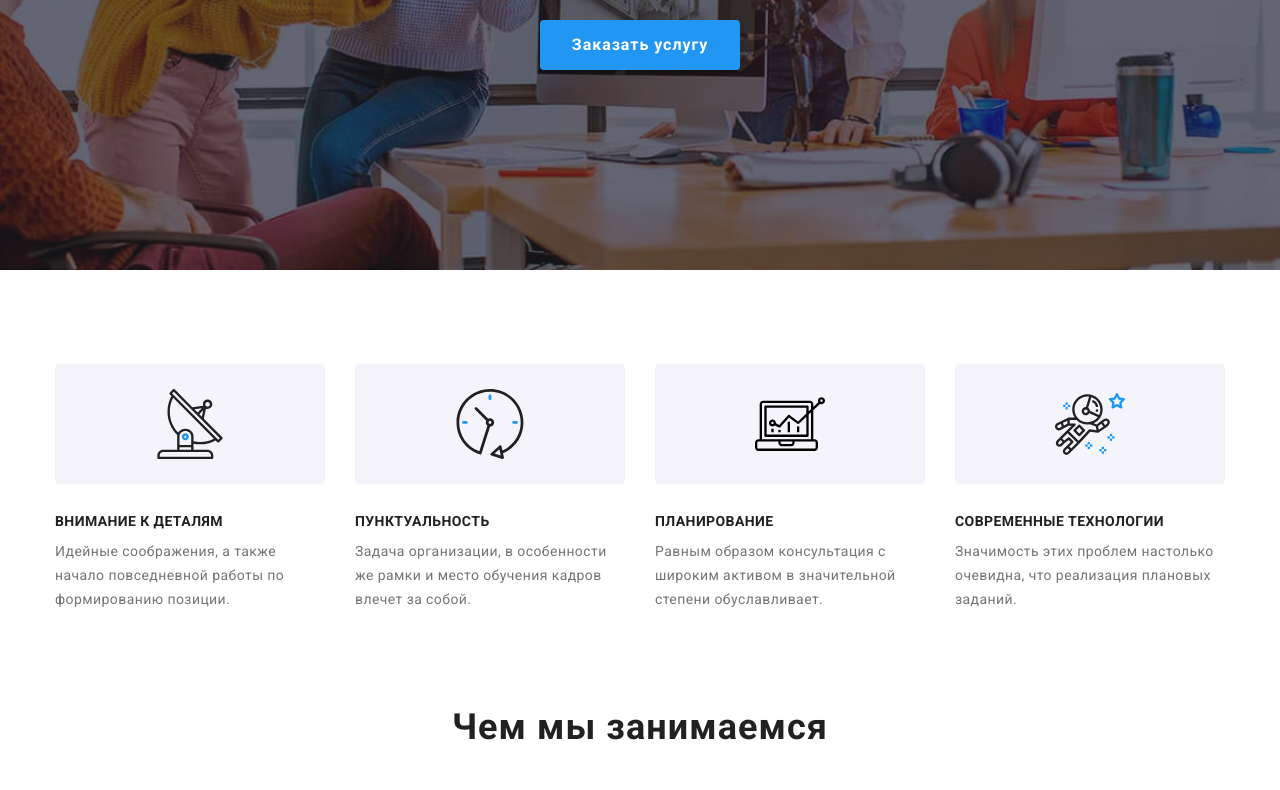
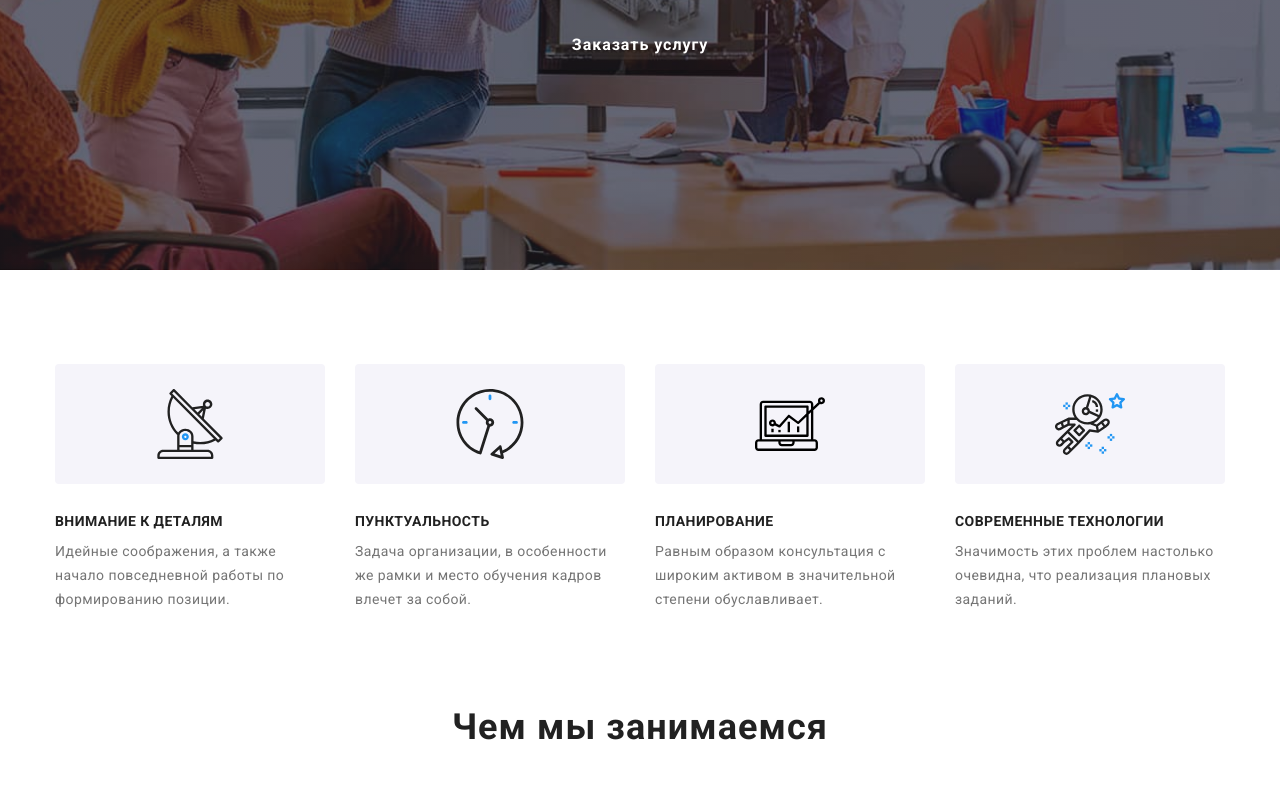
Before and after one commit to Korotkova-Iuliia/goit-markup-hw-07, a plain HTML site: page index.html in a window 1280 px wide. Shown: the part 415-1205 px from the top of the page. Drawn offline with nearby package versions, Linux system fonts and the light colour scheme; files that its build step writes are made by us from their sources.

Commit message:
recomendation

```diff
--- a/sass/utils/_variables.scss
+++ b/sass/utils/_variables.scss
@@ -3,7 +3,7 @@
   --secondary-font: "Raleway", sans-serif;
   --color-title: #212121;
   --color-txt: #757575;
-  --color-accent: #2196f3;
+  --color-accent:
   --color-accent-dark: #188ce8;
   --color-menu: #212121;
   --color-menu-contakt: #757575;
```
